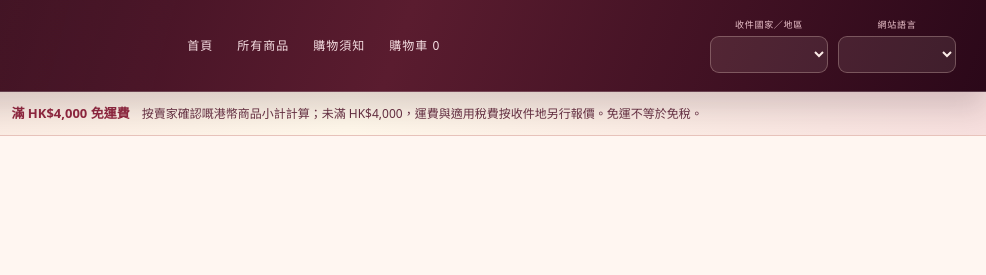
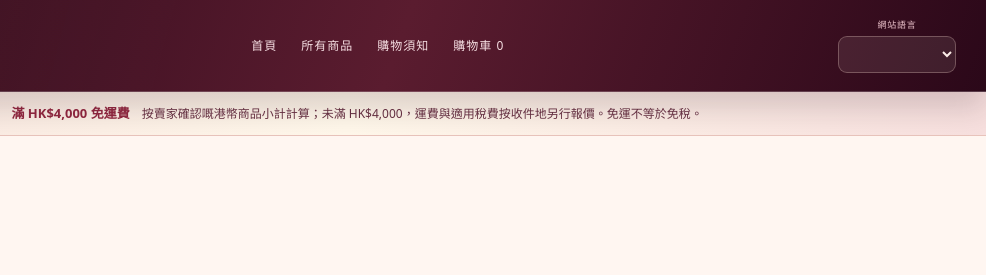
Before and after one commit to chyiop88-eng/lumenda-select, a website: page public/about.html in a window 1280 px wide. Shown: the top 275 px of the page, 294-1280 px from the left. Drawn offline with Linux system fonts and the light colour scheme.

Commit message:
ui: remove unused market selector from non-checkout public/about.html

```diff
--- a/public/about.html
+++ b/public/about.html
@@ -29,7 +29,7 @@
  <a href="/about" data-site-text="about">購物須知</a>
  <a href="/checkout"><span data-site-text="cartNav">購物車</span> <span class="nav-cart-count" aria-label="購物車件數">0</span></a>
  </div>
-    <div class="nav-controls"><div class="country-picker"><label for="market" data-i18n="marketLabel">收件國家／地區</label><select id="market"></select></div><div class="country-picker"><label for="language" data-i18n="languageLabel">網站語言</label><select id="language" aria-label="Website language"></select></div></div>
+    <div class="nav-controls"><div class="country-picker"><label for="language" data-i18n="languageLabel">網站語言</label><select id="language" aria-label="Website language"></select></div></div>
   </nav>
 </header>
 <div class="shipping-banner" role="note"><span class="shipping-banner__spark" aria-hidden="true">✦</span><strong data-i18n="shippingHeadline">滿 HK$4,000 免運費</strong><span class="shipping-banner__info" data-i18n="shippingDetails">按賣家確認嘅港幣商品小計計算；未滿 HK$4,000，運費與適用稅費按收件地另行報價。免運不等於免稅。</span></div>
```
